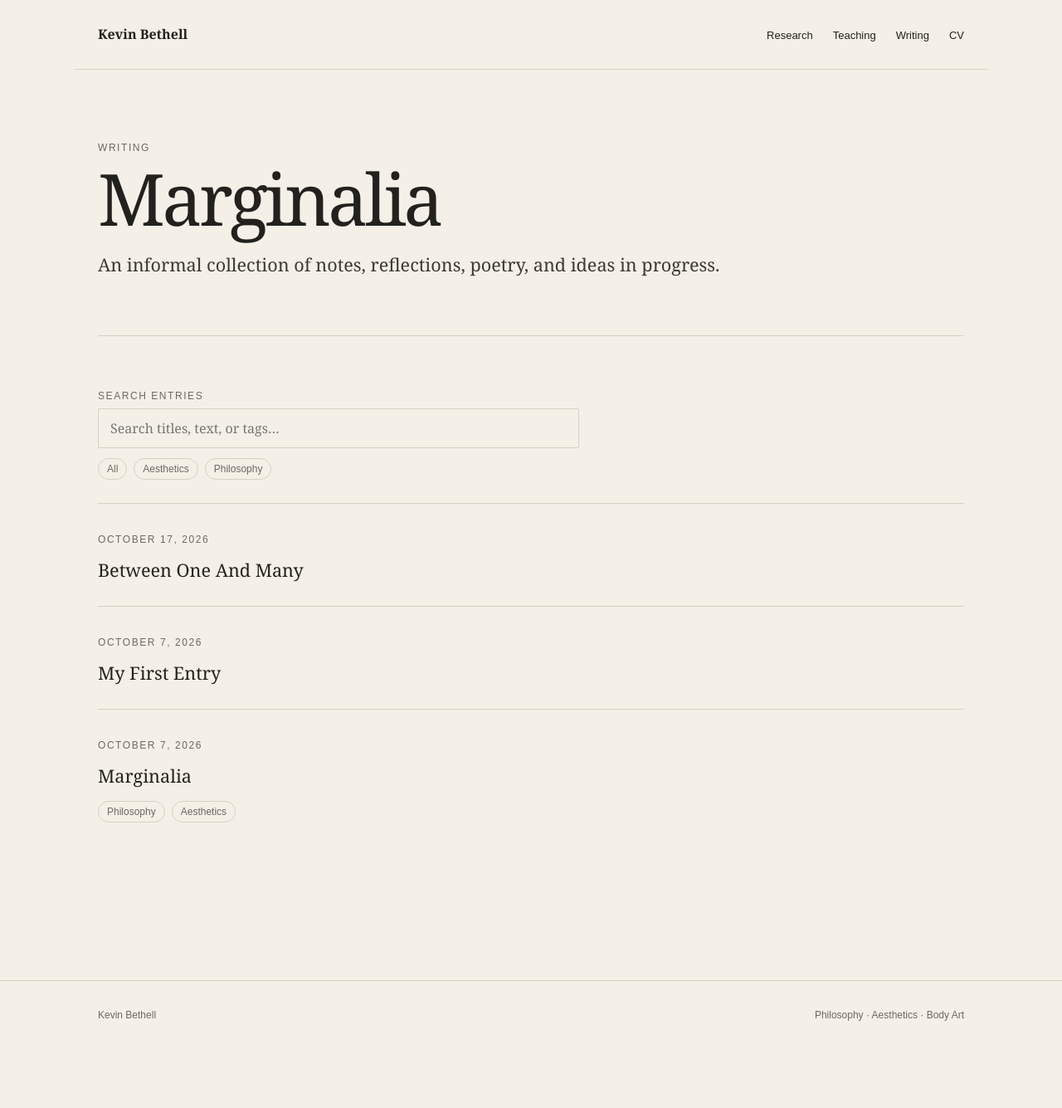
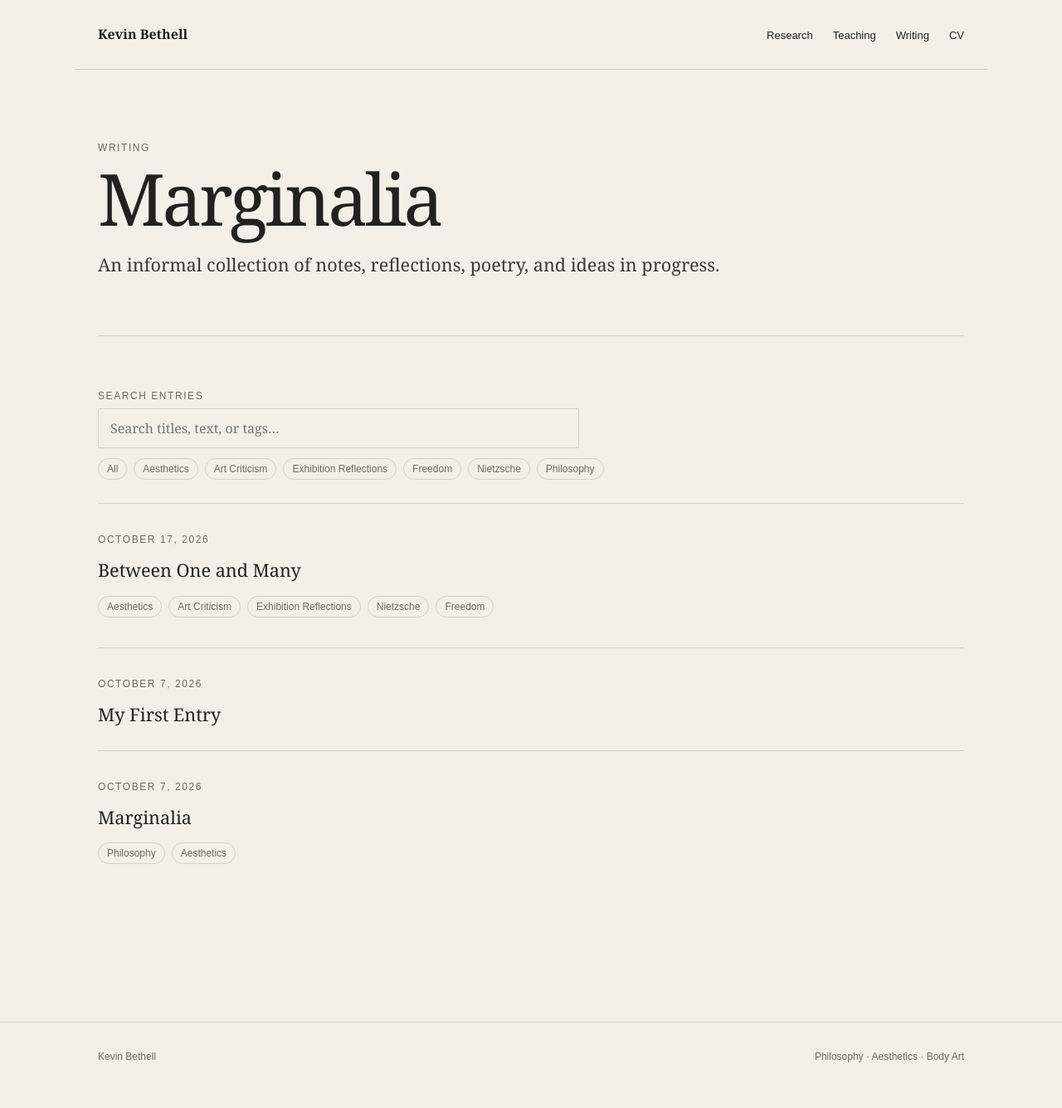
Before and after one commit to Kevin1bethell/Kevinbethell.com, a Jekyll site: the page built from writing/index.html, in a window 1280 px wide. Shown: the whole page at 83% size. Built offline with Jekyll 4.4.1, drawn with Linux system fonts in a browser that asks for light colours; the list of posts is cut into pages by our own code; before the commit the page ends 1285 px from its top, so only the background shows below that.

Commit message:
Add post metadata and topical tags to Between One and Many

```diff
--- a/_posts/2026-10-17-Between-One-and-Many.md
+++ b/_posts/2026-10-17-Between-One-and-Many.md
@@ -1,3 +1,15 @@
+---
+layout: post
+title: "Between One and Many"
+date: 2026-10-17
+tags:
+  - Aesthetics
+  - Art Criticism
+  - Exhibition Reflections
+  - Nietzsche
+  - Freedom
+---
+
 I had the pleasure of attending Fatima Taylor’s solo exhibition, titled *Between One and Many*, last night at the Priscilla R. Tyson Cultural Arts Center in Columbus, Ohio. Fatima (whom I know personally and thus will refer to by her first name) puts her technical skill with the brush on full display in her portraits. However, while she shows no shortage of technical proficiency, the strength of her work lies in the *idea*. Upon first glance at each work, it is clear that it holds an idea inaccessible to those who rush. I had the opportunity to sit in front of each work for some time, many of which left me frustrated at my own inadequacies of artistic contemplation. Like Tantalus reaching for an apple, each time I reached for this *idea*, so evident yet unexplained, it receded, pulling me further into the work.
 
 Of note, I found myself drawn to a few works in particular.
```
